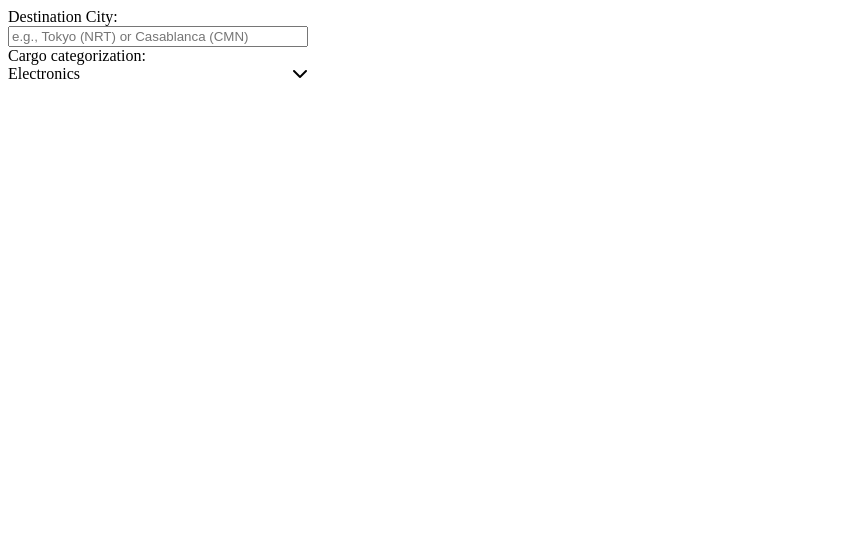
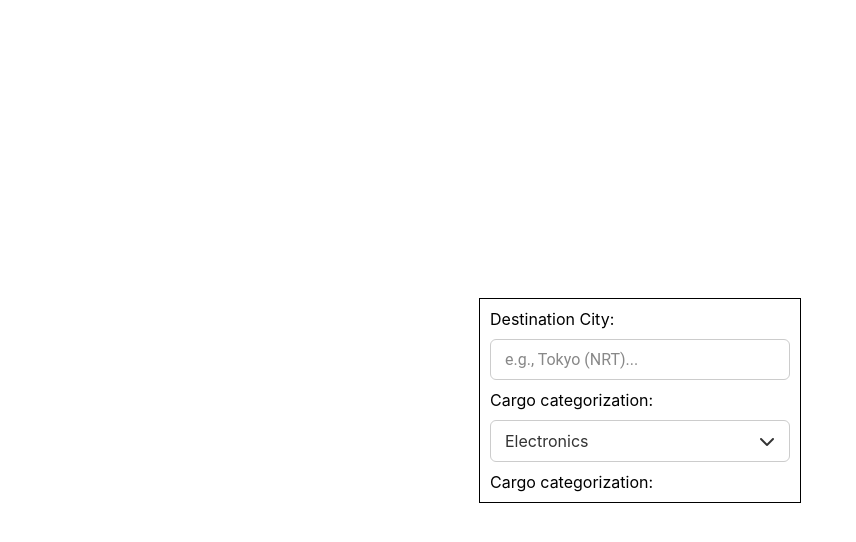
Before and after one commit to ARGUS269/Aetheria-Logistics-Hub, a Vue app: page /logistic in a window 1280 px wide. Shown: the top 542 px of the page, without its empty margins (0-856 px from the left). Built offline with nearby package versions, Linux system fonts and the light colour scheme.

Commit message:
feat: initial project setup

```diff
--- a/index.html
+++ b/index.html
@@ -12,6 +12,7 @@
       crossorigin="anonymous"
       referrerpolicy="no-referrer"
     />
+    <link rel="stylesheet" href="./src/assets/theme.css">
   </head>
   <body>
     <div id="app"></div>
--- a/src/App.vue
+++ b/src/App.vue
@@ -1,5 +1,8 @@
 <script setup>
+import { ref } from "vue";
+
 import LogisticsHub from "./views/LogisticsHub.vue";
+
 </script>
 
 <template>
--- /dev/null
+++ b/src/assets/theme.css
@@ -0,0 +1,29 @@
+[data-theme="dark"] {
+  --bg-main: #0b0f19;
+  --bg-panel: #131a2c;
+  --text-main: #f1f5f9;
+  --text-muted: #64748b;
+  --accent-glow: #38bdf8;
+  --border-color: #1e293b;
+}
+
+[data-theme="light"] {
+  --bg-main: #f8fafc;
+  --bg-panel: #ffffff;
+  --text-main: #0f172a;
+  --text-muted: #64748b;
+  --accent-glow: #0284c7;
+  --border-color: #e2e8f0;
+}
+
+body {
+  margin: 0;
+  padding: 0;
+  background-color: var(--bg-main);
+  color: var(--text-main);
+  font-family: "Inter", sans-serif;
+  transition:
+    background-color 0.3s ease,
+    color 0.3s ease,
+    border-color 0.3s ease;
+}
--- a/src/components/CargoForm.vue
+++ b/src/components/CargoForm.vue
@@ -9,11 +9,11 @@ function chevron() {
 
 function selectOption(val) {
   categorization.value = val;
+  TransIsRotated.value = !TransIsRotated.value;
 }
 </script>
 
 <template>
-  <div class="form-container">
   <form @submit.prevent="dispatchSignal" class="form-container">
     <label for="destinationField">Destination City: </label>
     <input
@@ -21,7 +21,7 @@ function selectOption(val) {
       id="destinationField"
       type="text"
       class="destination-field"
-        placeholder="e.g., Tokyo (NRT) or Casablanca (CMN)"
+      placeholder="e.g., Tokyo (NRT)..."
     />
     <label for="destinationField">Cargo categorization: </label>
     <div class="custom-select">
@@ -31,41 +31,112 @@ function selectOption(val) {
           <i class="fa-solid fa-chevron-down" :class="{ 'rotated-state': TransIsRotated }"></i>
         </div>
       </div>
-        <ul class="select-options" :class="{ displayed: !TransIsRotated }">
-          <li @click="selectOption('Electronics')">Electronics</li>
+      <Transition name="shrink-square">
+        <ul class="select-options" v-if="TransIsRotated">
+          <li class="first-li" @click="selectOption('Electronics')">Electronics</li>
           <li @click="selectOption('Medical Supplies')">Medical Supplies</li>
           <li @click="selectOption('Perishables')">Perishables</li>
         </ul>
+      </Transition>
     </div>
+    <label for="destinationField">Cargo categorization: </label>
   </form>
-  </div>
 </template>
 
 <style scoped>
 * {
   user-select: none;
 }
+
+.destination-field {
+  font-family: "Roboto", "Inter", sans-serif;
+  font-size: 1rem;
+  font-weight: 500;
+  color: #333333;
+
+  padding: 10px 14px;
+  border: 1px solid #cccccc;
+  border-radius: 6px;
+  outline: none;
+}
+
+.destination-field::placeholder {
+  color: #888888;
+  font-weight: 400;
+}
+
+.select-options li {
+  color: #333333;
+
+  padding: 10px 14px;
+}
+
+.select-options li:hover {
+  background-color: #cccccc;
+}
+
 .form-container {
   display: flex;
   flex-direction: column;
   width: 300px;
+  gap: 10px;
+
+  border: 1px solid;
+  padding: 10px;
 }
 
-.displayed {
-  display: none;
+.custom-select {
+  position: relative;
 }
+
+.select-options {
+  display: flex;
+  flex-direction: column;
+  gap: 5px;
+  list-style: none;
+  cursor: pointer;
+  position: absolute;
+  width: 100%;
+  margin: 0;
+  padding: 0;
+  background-color: white;
+  border-radius: 6px;
+  border: 1px solid #cccccc;
+  margin-top: 5px;
+  transform-origin: center top;
+  z-index: 10;
+}
+
+.shrink-square-enter-active,
+.shrink-square-leave-active {
+  transition:
+    opacity 0.3s ease,
+    transform 0.3s ease;
+}
+
+.shrink-square-enter-from,
+.shrink-square-leave-to {
+  opacity: 0;
+  transform: scale(0.4);
+}
+
 .select-trigger {
   display: flex;
   justify-content: space-between;
   cursor: pointer;
+
+  color: #333333;
+
+  padding: 10px 14px;
+  border: 1px solid #cccccc;
+  border-radius: 6px;
+}
+
+.select-trigger div i {
+  transition: transform 0.3s ease;
 }
 
 .rotated-state {
   transform: rotate(180deg);
 }
-
-.select-options {
-  list-style: none;
-  cursor: pointer;
-}
 </style>
--- a/src/views/LogisticsHub.vue
+++ b/src/views/LogisticsHub.vue
@@ -3,7 +3,14 @@ import CargoForm from "@/components/CargoForm.vue";
 </script>
 
 <template>
-  <CargoForm />
+  <div class="dashboard-view"><CargoForm /></div>
 </template>
 
-<style scoped></style>
+<style scoped>
+.dashboard-view {
+  display: flex;
+  justify-content: center;
+  align-items: center;
+  min-height: 100vh;
+}
+</style>
```
Lines whose indentation alone changed are shown as unchanged.
